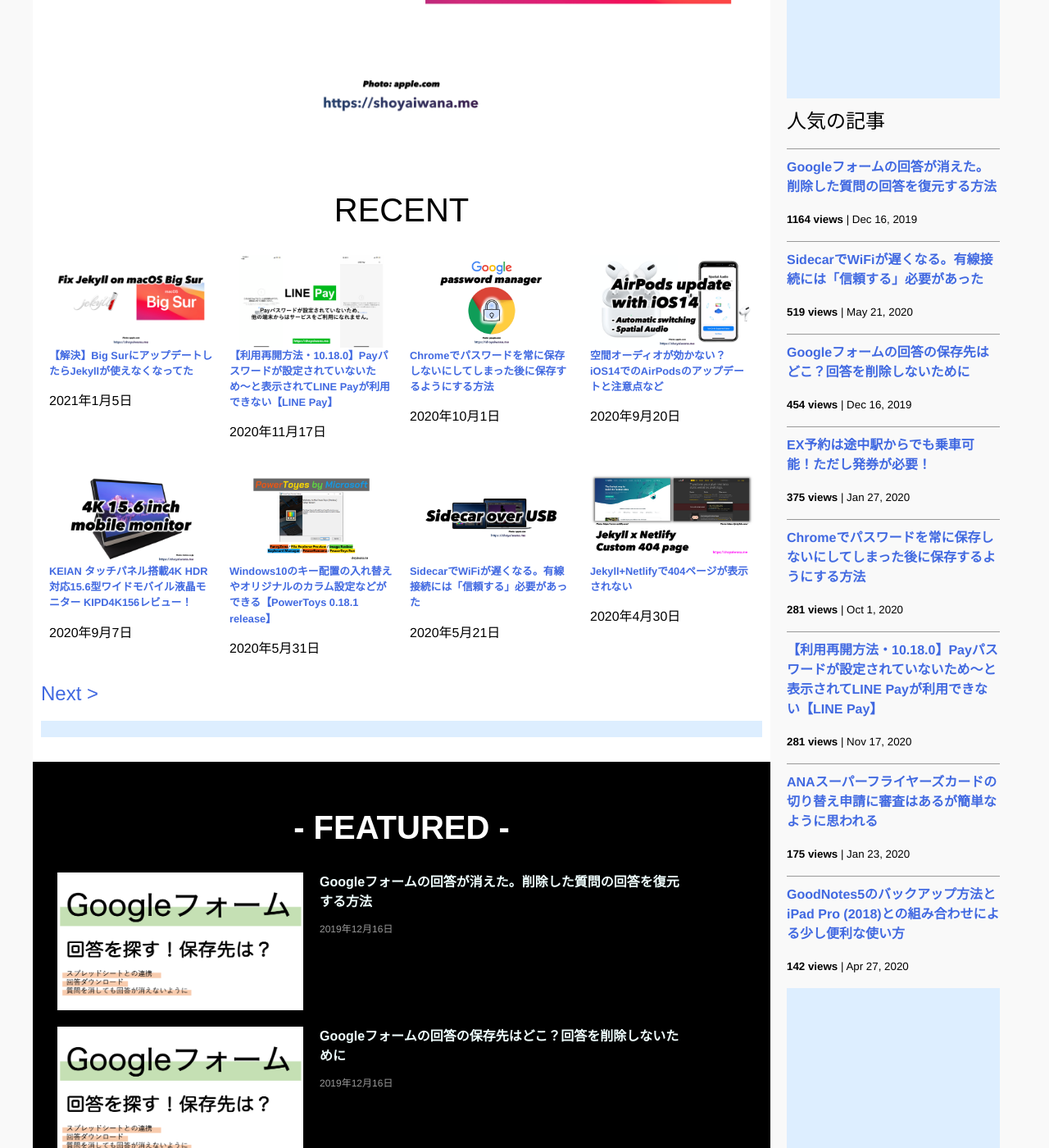
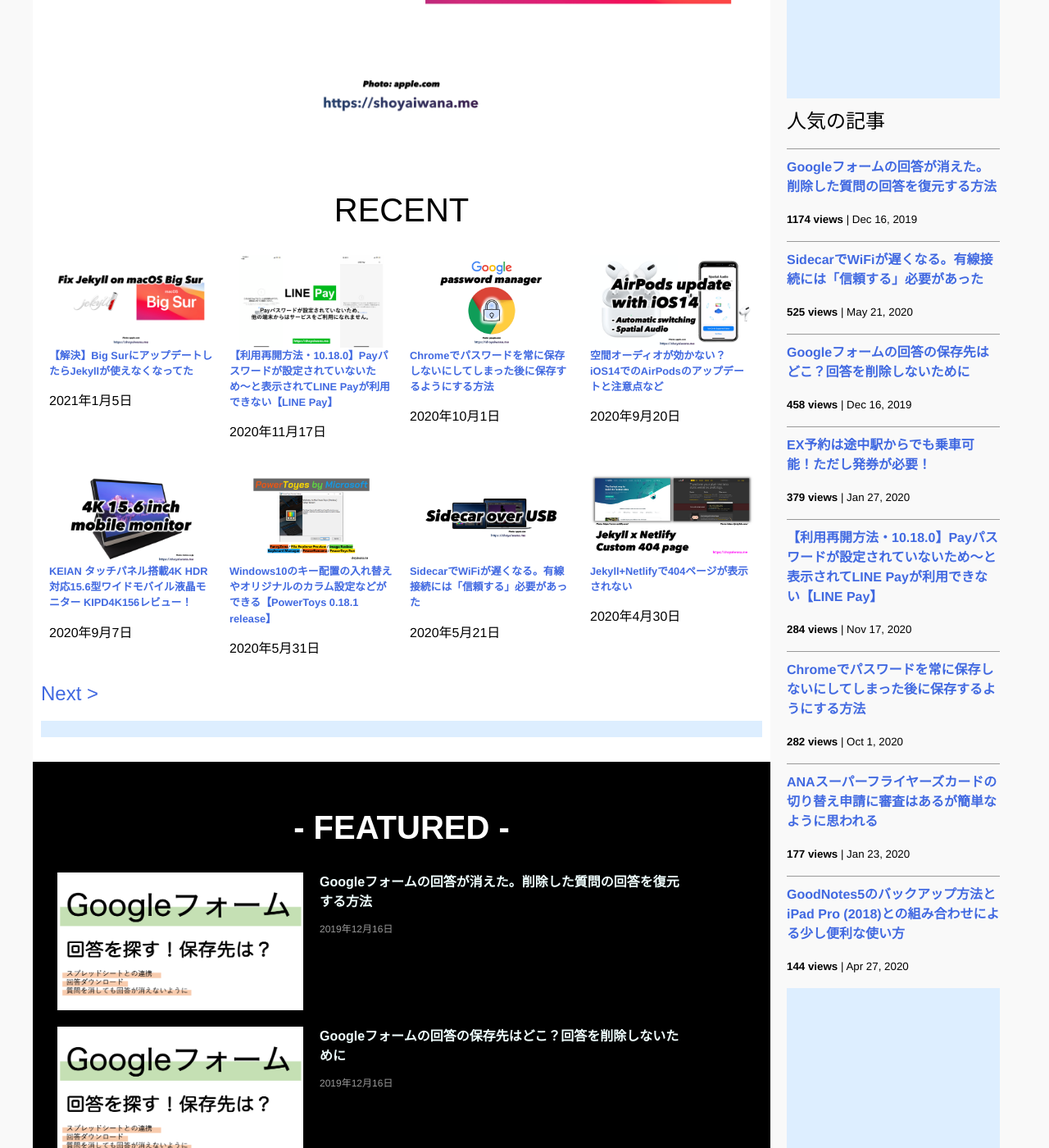
Before and after one commit to iwanaminami/shoyaiwaname, a Jekyll site: the page built from index.markdown, in a window 1280 px wide and 1400 px high, scrolled down 817 px. Shown: the whole window at 82% size. Built offline with Jekyll 4.4.1, drawn with Linux system fonts in a browser that asks for light colours; nearby versions of some CDN libraries; comment, search, counter and statistics services are not loaded.

Commit message:
a new commit message

```diff
--- a/_data/popularposts.yml
+++ b/_data/popularposts.yml
@@ -1,17 +1,17 @@
 side:
-  - view: 1164
+  - view: 1174
     url: /2019/12/16/restore-googleform.html
-  - view: 519
+  - view: 525
     url: /2020/05/21/sidecar-via-cable.html
-  - view: 454
+  - view: 458
     url: /2019/12/16/googleform-answers.html
-  - view: 375
+  - view: 379
     url: /2020/01/27/ex-rideontheway.html
-  - view: 281
+  - view: 284
+    url: /2020/11/17/linepay.html
+  - view: 282
     url: /2020/10/01/googlepassword.html
-  - view: 281
-    url: /2020/11/17/linepay.html
-  - view: 175
+  - view: 177
     url: /2020/01/23/sfc-judge.html
-  - view: 142
+  - view: 144
     url: /2020/04/27/goodnotes5-ipadpro.html
```
